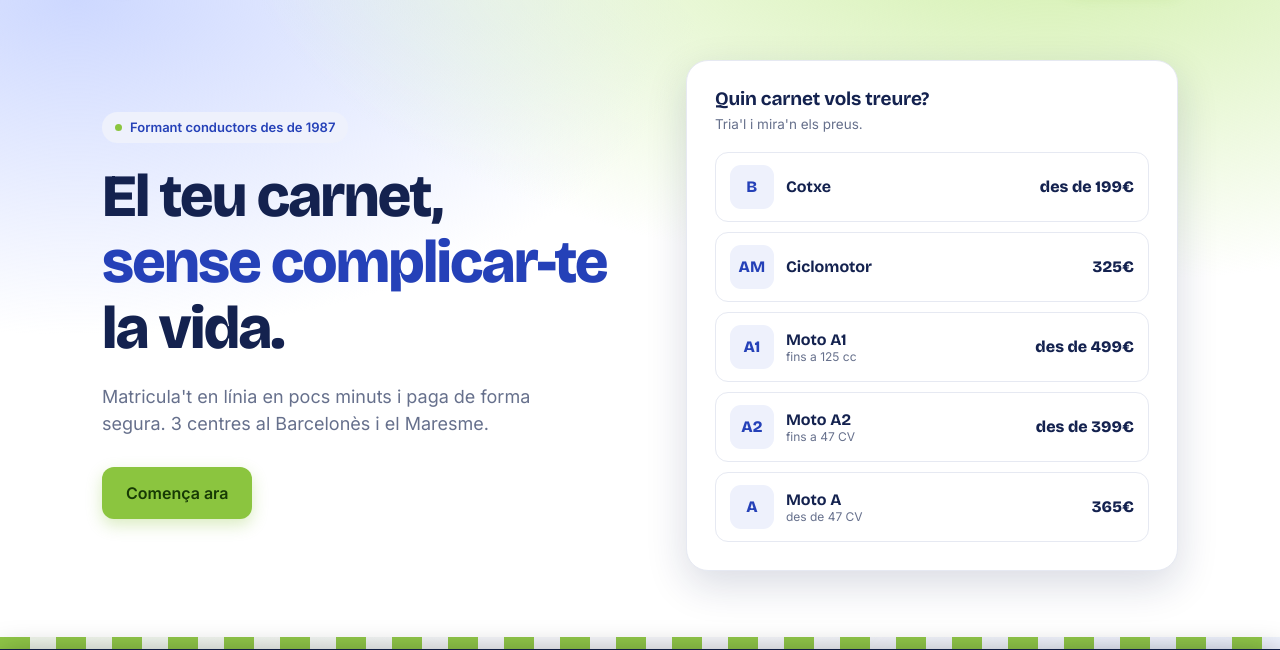
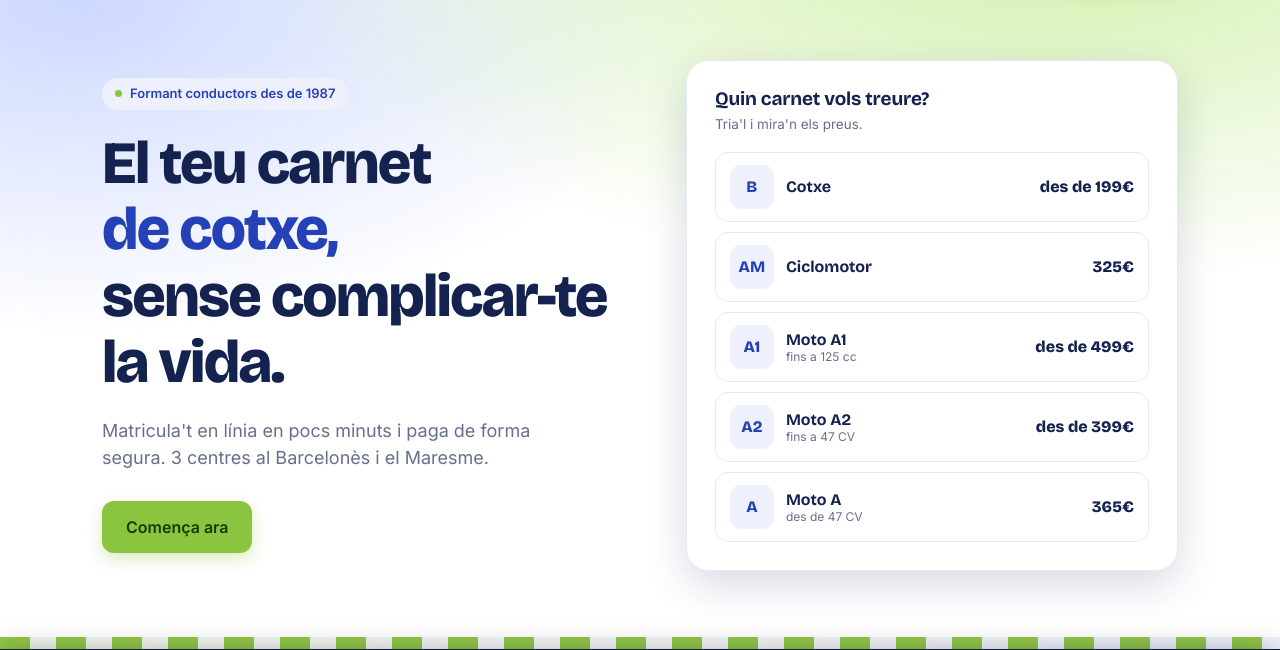
Before and after one commit to AutoescolesRolan/web, a FastAPI app: page / in a window 1280 px wide. Shown: the part 67-717 px from the top of the page. Run offline with FastAPI, Linux system fonts and the light colour scheme.

Commit message:
Add files via upload

```diff
--- a/app/templates/web/home.html
+++ b/app/templates/web/home.html
@@ -8,6 +8,12 @@
 .hero h1{font-size:clamp(38px,5.4vw,60px);font-weight:800;margin:20px 0 0;letter-spacing:-.03em}
 .hero h1 .hl{color:var(--blau);position:relative;white-space:nowrap}
 .hero h1 .hl:after{content:"";position:absolute;left:0;right:0;bottom:2px;height:9px;background:var(--verd);opacity:.55;z-index:-1;border-radius:3px}
+.hero h1 .h1-a,.hero h1 .h1-c{display:block}
+.hero h1 .rot{display:grid;height:1.12em;line-height:1.12em;overflow:hidden;color:var(--blau)}
+.hero h1 .rot>span{grid-area:1/1;white-space:nowrap;transform:translateY(105%);opacity:0;transition:transform .55s cubic-bezier(.2,.8,.2,1),opacity .4s}
+.hero h1 .rot>span.on{transform:none;opacity:1}
+.hero h1 .rot>span.fora{transform:translateY(-105%);opacity:0}
+@media(prefers-reduced-motion:reduce){.hero h1 .rot>span{transition:none}}
 .hero p.lead{font-size:18px;color:var(--text-suau);margin:22px 0 30px;max-width:470px}
 .hero-cta{display:flex;gap:13px;flex-wrap:wrap}
 .hero-card{background:#fff;border:1px solid var(--vora);border-radius:22px;box-shadow:var(--ombra-alt);padding:28px}
@@ -45,7 +51,9 @@
 <section class="hero"><div class="wrap hero-in">
   <div>
     <span class="eyebrow"><span class="dot"></span>Formant conductors des de 1987</span>
-    <h1>El teu carnet, <span class="hl">sense complicar-te</span> la vida.</h1>
+    <h1><span class="h1-a">El teu carnet</span>
+      <span class="rot" data-rot><span class="on">de cotxe,</span> <span>de moto,</span> <span>de ciclomotor,</span></span>
+      <span class="h1-c">sense complicar-te la vida.</span></h1>
     <p class="lead">Matricula't en línia en pocs minuts i paga de forma segura. 3 centres al Barcelonès i el Maresme.</p>
     <div class="hero-cta">
       <a class="btn btn-verd btn-lg" href="/matricula">Comença ara</a>
@@ -97,4 +105,18 @@
   <p>Consulta preus i comença la teva matrícula.</p>
   <a class="btn btn-verd btn-lg" href="/preus">Veure preus</a>
 </div></div></section>
+<script>
+(function(){
+  var r=document.querySelector('[data-rot]'); if(!r) return;
+  var s=r.querySelectorAll(':scope>span'), i=0;
+  if(s.length<2 || (window.matchMedia && window.matchMedia('(prefers-reduced-motion: reduce)').matches)) return;
+  setInterval(function(){
+    if(document.hidden) return;
+    var a=s[i]; i=(i+1)%s.length; var b=s[i];
+    a.classList.remove('on'); a.classList.add('fora');
+    b.classList.remove('fora'); b.classList.add('on');
+    setTimeout(function(){ a.classList.remove('fora'); },600);
+  },2500);
+})();
+</script>
 {% endblock %}
--- a/app/traduccions_web.py
+++ b/app/traduccions_web.py
@@ -275,6 +275,11 @@ _T = {
     "Signa el contracte · Autoescoles Rolan": "Firma el contrato · Autoescoles Rolan",
     "La teva matrícula · Autoescoles Rolan": "Tu matrícula · Autoescoles Rolan",
     "La teva compra · Autoescoles Rolan": "Tu compra · Autoescoles Rolan",
+    "El teu carnet": "Tu carnet",
+    "de cotxe,": "de coche,",
+    "de moto,": "de moto,",
+    "de ciclomotor,": "de ciclomotor,",
+    "sense complicar-te la vida.": "sin complicarte la vida.",
 }
 
 TR_WEB = {k: (k, v) for k, v in _T.items()}
```
